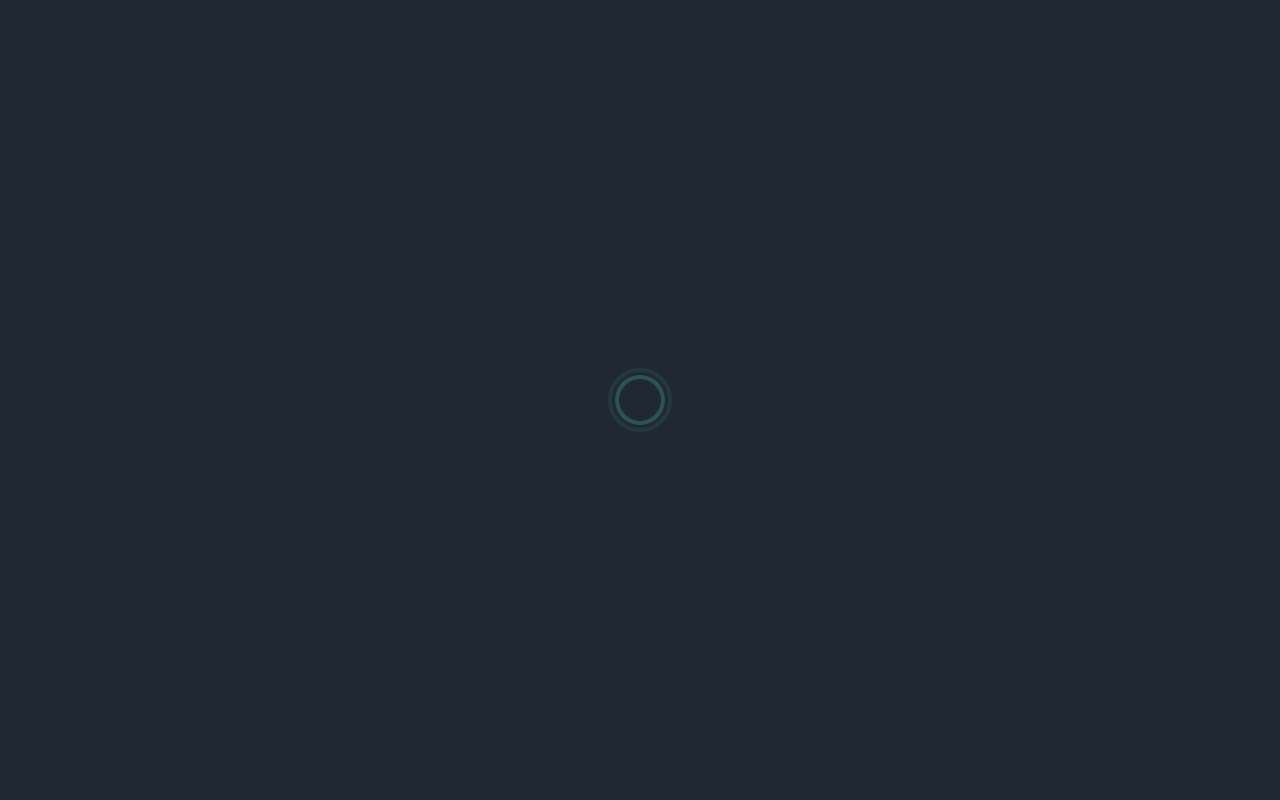
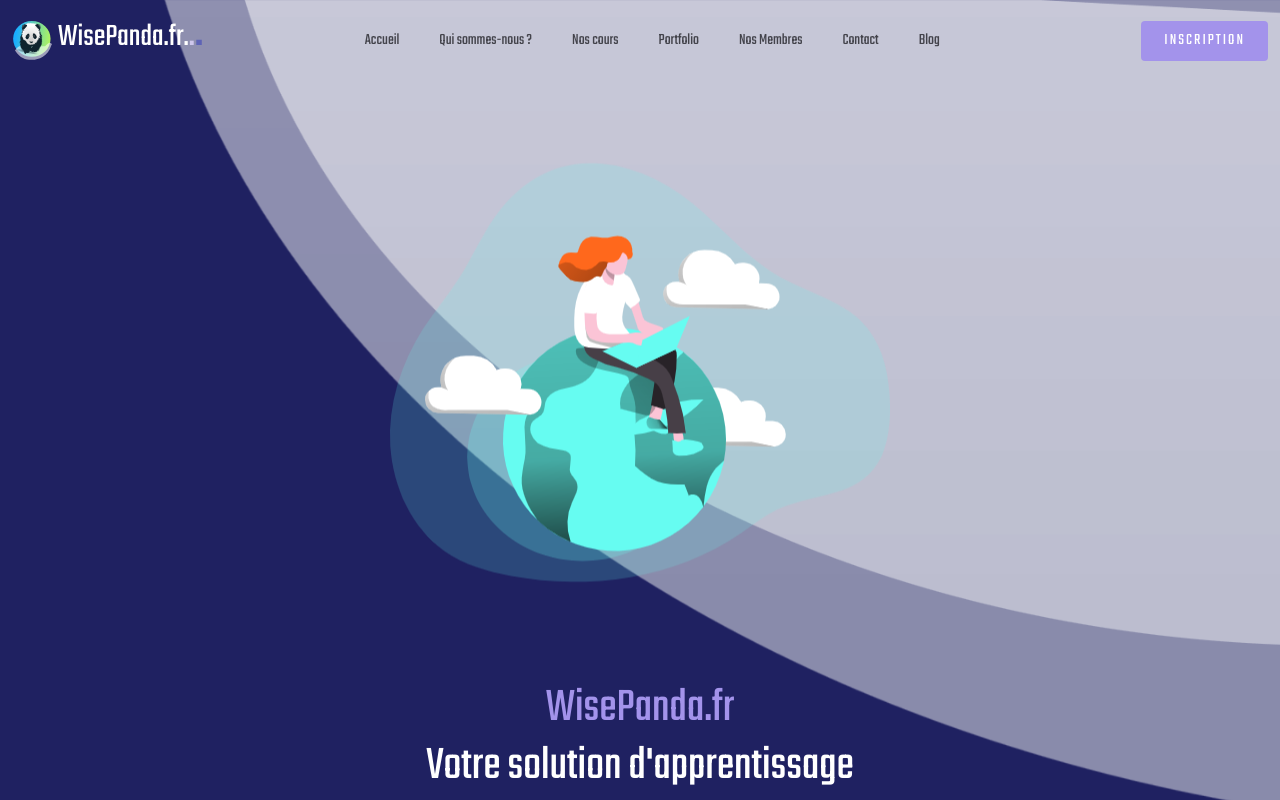
Before and after one commit to Pandyakuza/onepage, a website: page index.html in a window 1280 px wide. Shown: the top 800 px of the page. Drawn offline with Linux system fonts and the light colour scheme; a web font is replaced by a local one.

Commit message:
color change

```diff
--- a/index.html
+++ b/index.html
@@ -1642,7 +1642,7 @@
   <!-- END SCROLLING TOP BTN  -->
 
   <!-- START PRELOADER  -->
-  <div id="preloader"></div>
+  <!-- <div id="preloader"></div> -->
   <!-- END PRELOADER -->
   <!-- Vendor JS Files -->
   <script src="./assets/vendor/boostrap/bootstrap.bundle.min.js"></script>
--- a/scss/components/_colors.scss
+++ b/scss/components/_colors.scss
@@ -8,13 +8,13 @@
 $color-default-dark: #0b0c10;
 
 // Default links color
-$color-links: #45a29e;
-$color-links-hover: #1ec3e0;
+$color-links: #A393EB;
+$color-links-hover: #f9d6fa;
 
 // Primary colors
-$color-primary: #45a29e;
-$color-primary-light: #66fcf1;
-$color-primary-dark: #0189a1;
+$color-primary: #A393EB;
+$color-primary-light: #cec7ec;
+$color-primary-dark: #5E63B6;
 
 // Secondary colors
 $color-secondary: #485664;
@@ -22,7 +22,7 @@
 $color-secondary-dark: #3a4853;
 
 // Background color
-$wpfr-body-bg: #1f2833;
+$wpfr-body-bg: #1f2161;
 
 /*--------------------------------------------------------------
 # Set colors and backgorund class names --- WisePanda.fr
```
Also changed, not shown: assets/css/style.css.
